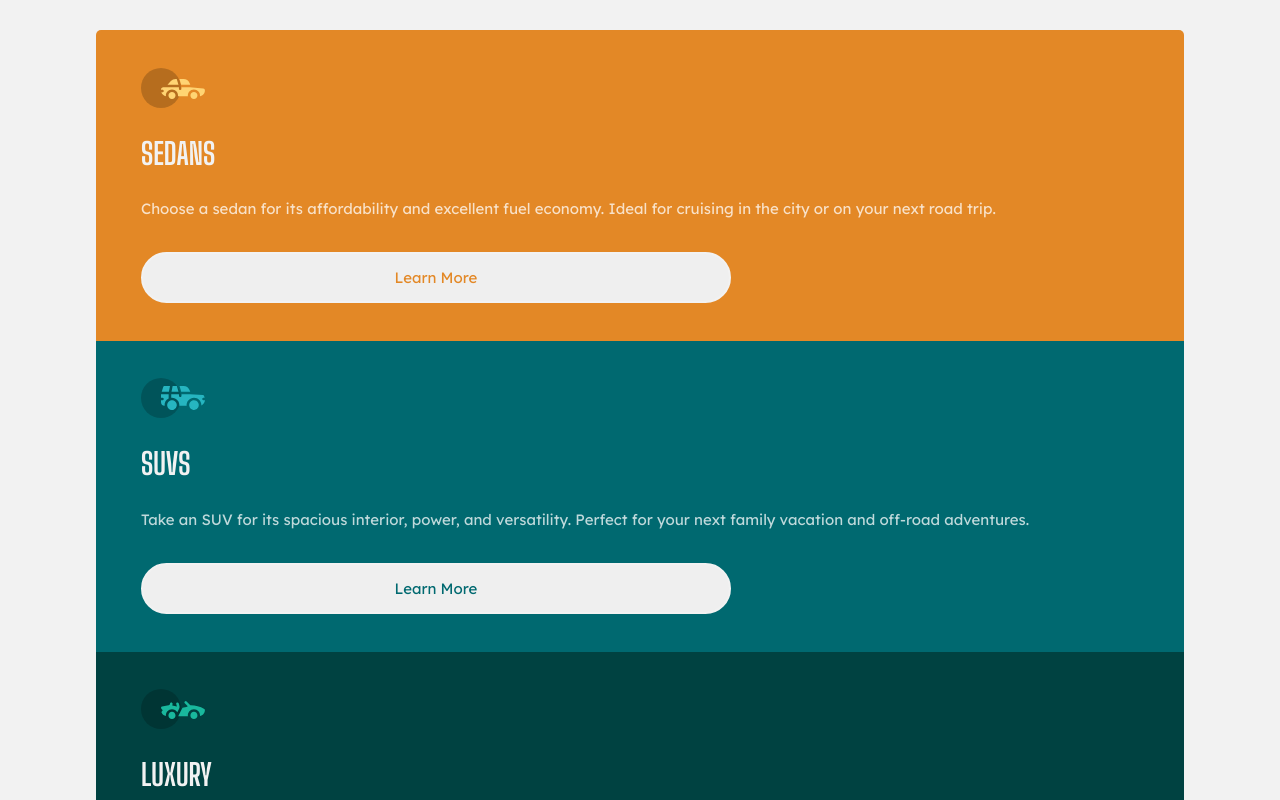
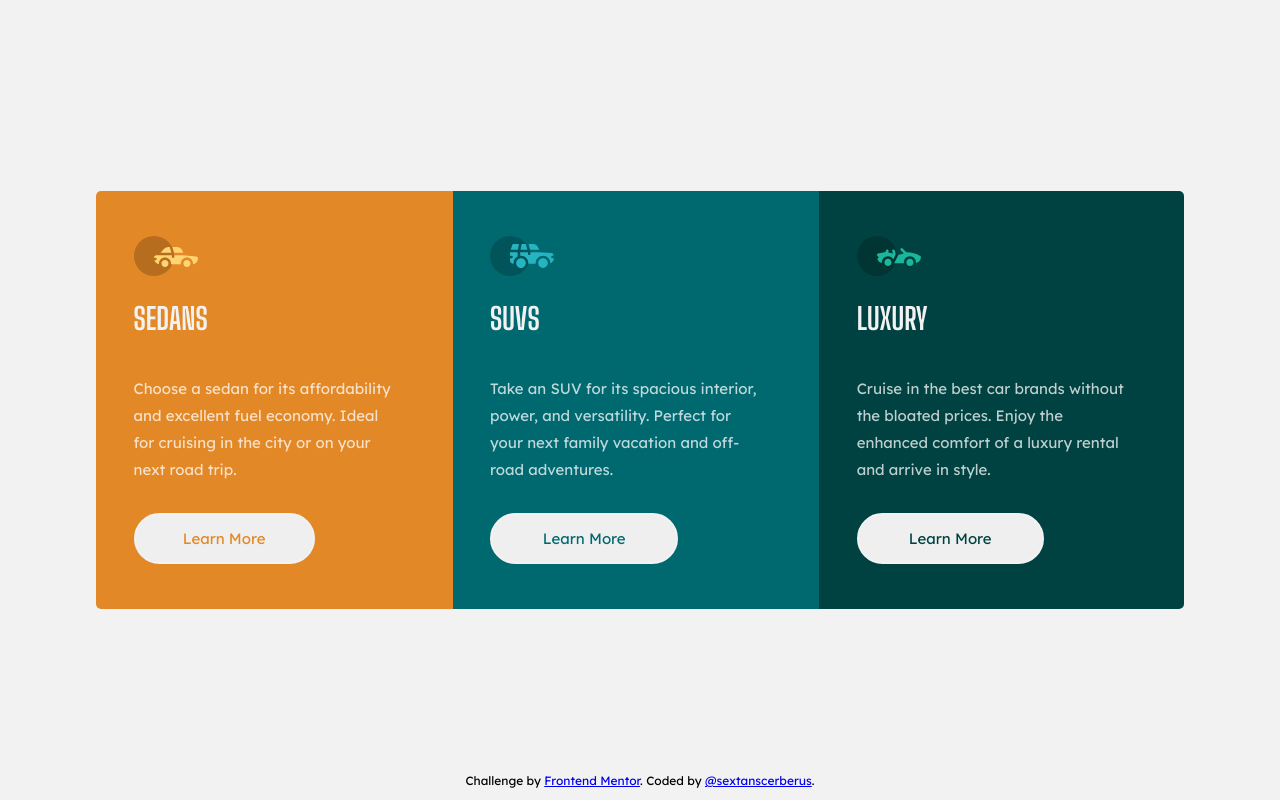
Before and after one commit to sextanscerberus/3-column-preview-card-component, a plain HTML site: page index.html in a window 1280 px wide. Shown: the top 800 px of the page. Drawn offline with Linux system fonts and the light colour scheme.

Commit message:
I THINK, I THINK, I THINK, IT'S DONE..

```diff
--- a/css/main.css
+++ b/css/main.css
@@ -28,9 +28,8 @@ h2 {
 	margin: 2em 0 1em;
 }
 
-
 .card {
-	padding: 2.5em 4em 2.5em 3em;
+	padding: 3em 4em 3em 2.5em;
 }
 
 .card p {
@@ -40,28 +39,36 @@ h2 {
 
 .card:first-child {
 	border-radius: 5px 5px 0 0;
+	background-color: var(--bright-orange);
+}
+
+.card:first-child .card-button {
 	color: var(--bright-orange);
-	background-color: currentColor;
 }
 
 .card:nth-child(2) {
+	background-color: var(--dark-cyan);
+}
+
+.card:nth-child(2) .card-button {
 	color: var(--dark-cyan);
-	background-color: currentColor;
 }
 
 .card:last-child {
 	border-radius: 0 0 5px 5px;
+	background-color: var(--very-dark-cyan);
+}
+
+.card:last-child .card-button {
 	color: var(--very-dark-cyan);
-	background-color: currentColor;
 }
 
 .card-button {
-	color: currentColor;
 	margin-top: 1em;
 	padding: 1em;
 	border: none;
 	border-radius: 2em;
-	width: 60%;
+	width: 70%;
 	transition: 0.3s ease;
 	border: 2px solid var(--very-light-gray);
 }
@@ -73,8 +80,65 @@ h2 {
 
 /* hovers */
 @media (hover: hover) {
-	.card-button:hover {
+	.card:first-child .card-button:hover {
+		background-color: var(--bright-orange);
 		cursor: pointer;
-		background-color: currentColor;
+		color: var(--very-light-gray);
+	}
+
+	.card:nth-child(2) .card-button:hover {
+		background-color: var(--dark-cyan);
+		cursor: pointer;
+		color: var(--very-light-gray);
+	}
+
+	.card:last-child .card-button:hover {
+		cursor: pointer;
+		color: var(--very-light-gray);
+		background-color: var(--very-dark-cyan);
 	}
 }
+
+/* media queries */
+@media (min-width: 769px) {
+	body {
+		justify-content: center;
+		height: 100vh;
+	}
+
+	#component {
+		margin: 0;
+		flex-direction: row;
+	}
+
+	.card {
+		display: flex;
+		flex-direction: column;
+		align-items: flex-start;
+	}
+
+	.card:first-child {
+		border-radius: 5px 0 0 5px;
+	}
+
+	.card:last-child {
+		border-radius: 0 5px 5px 0;
+	}
+
+	.card p {
+		flex-grow: 1;
+	}
+
+	#attribution {
+		position: fixed;
+		left: 0;
+		right: 0;
+		bottom: 0;
+	}
+}
+
+@media (min-width: 1281px) {
+	#component {
+		width: 65%;
+	}
+}
```
